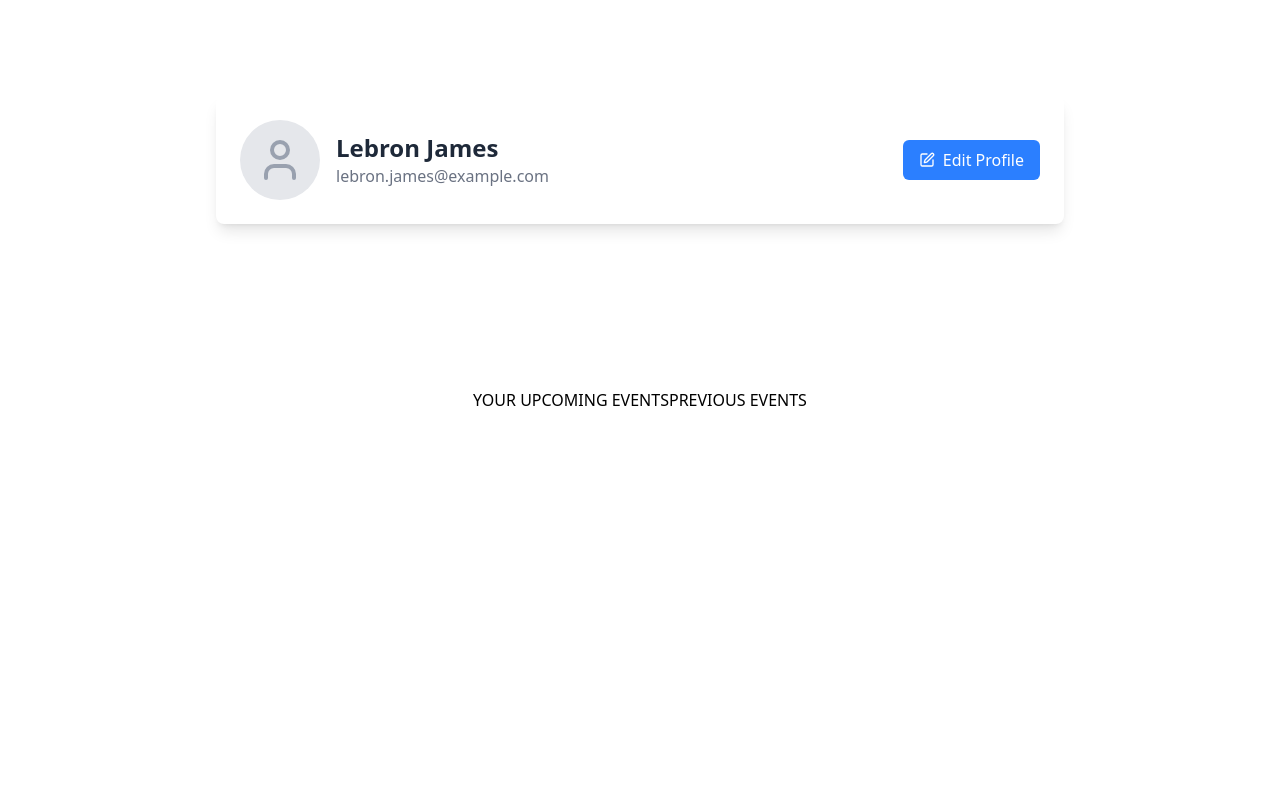
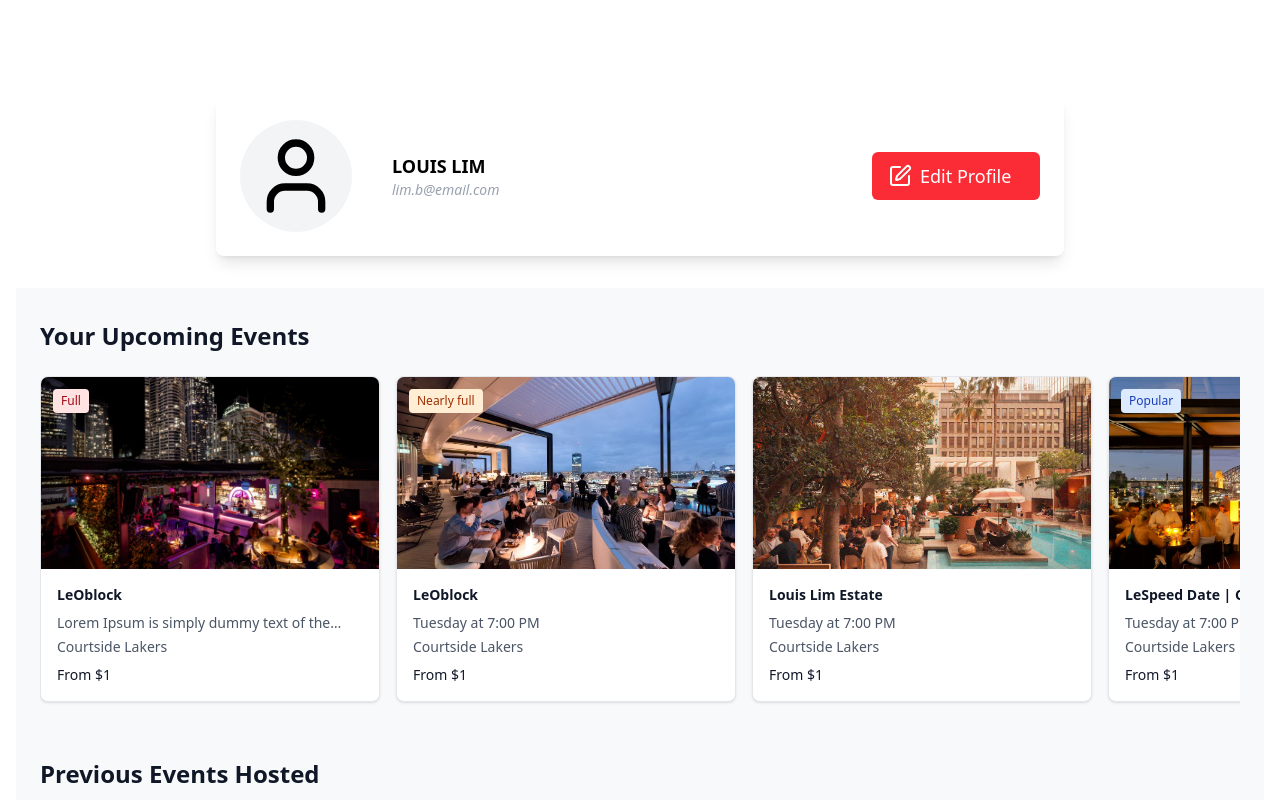
Before and after one commit to devsoc-unsw/trainee-minions-25t2, a React (Vite) app in the folder frontend/: page /user-dashboard in a window 1280 px wide. Shown: the top 800 px of the page. Built offline with nearby package versions, Linux system fonts and the light colour scheme.

Commit message:
Added events grid to user dashboard within user-dashboard.tsx and created separate UserEventsGrid component

```diff
--- a/frontend/src/Pages/user-dashboard.tsx
+++ b/frontend/src/Pages/user-dashboard.tsx
@@ -1,36 +1,41 @@
 import { User, Edit } from "lucide-react";
+import UserEventsGrid from "../components/UserEventsGrid"
 
 export default function UserDashboard() {
   return (
-    <div
-      className="flex min-h-screen w-full items-center justify-center bg-cover bg-center"
-    >
+    <div className="flex flex-col min-h-screen w-full bg-cover bg-center">
       {/* Profile Header */}
-      <div className="absolute top-24 left-0 right-0 mx-auto w-full max-w-4xl px-6">
-        <div className="flex items-center justify-between rounded-lg bg-white p-6 shadow-lg">
-          <div className="flex items-center space-x-4">
-            {/* Profile Picture Placeholder */}
-            <div className="flex h-20 w-20 items-center justify-center rounded-full bg-gray-200">
-              <User className="h-12 w-12 text-gray-400" />
-            </div>
-            {/* Name */}
-            <div>
-              <h2 className="text-2xl font-bold text-gray-800">Lebron James</h2>
-              <p className="text-gray-500">lebron.james@example.com</p>
+      <div className="flex justify-center w-full">
+        <div className="w-full max-w-4xl px-6">
+          <div className="mt-24 mb-8">
+            <div className="flex items-center justify-between rounded-lg bg-white p-6 shadow-lg">
+              {/* Left side - Profile info */}
+              <div className="flex items-center space-x-4">
+                {/* Icon Placeholder */}
+                <div className="rounded-full bg-gray-100 p-3">
+                  <User className="h-22 w-22" />
+                </div>
+                {/* Profile Placeholder */}
+                <div className="ml-6">
+                  <div className="text-lg font-bold text-black uppercase">LOUIS LIM</div>
+                  <div className="text-sm text-black lowercase text-gray-400 italic">lim.b@email.com</div>
+                </div>
+              </div>
+
+              {/* Right side - Edit button */}
+              <button className="bg-red-500 rounded-md bg-gray-100 px-4 py-2 text-sm font-large text-gray-700 hover:bg-red-300 transition-colors cursor-pointer w-42 h-12 text-white">
+                <div className="flex items-center space-x-2">
+                  <Edit className="h-6 w-6" />
+                  <span className="text-lg">Edit Profile</span>
+                </div>
+              </button>
             </div>
           </div>
-          {/* Edit Profile Button */}
-          <button className="flex items-center space-x-2 rounded-md bg-blue-500 px-4 py-2 text-white transition-all hover:bg-blue-600">
-            <Edit className="h-4 w-4" />
-            <span>Edit Profile</span>
-          </button>
         </div>
       </div>
-      <div>
-        YOUR UPCOMING EVENTS
-      </div>
-      <div>
-        PREVIOUS EVENTS
+      {/* Hosts' Events Grid */}
+      <div className="w-full px-4 mb-8">
+        <UserEventsGrid></UserEventsGrid>
       </div>
     </div>
   )
--- /dev/null
+++ b/frontend/src/components/UserEventsGrid.tsx
@@ -0,0 +1,105 @@
+import type { Event } from "../data/EventsData";
+import { popularEvents } from "../data/EventsData";
+import { memo, useState } from "react";
+import EventModal from "./EventModal";
+
+// Adds status tag
+const GetStatus = (status: string) => {
+  if (status === "Nearly full") {
+    return "bg-orange-100 text-orange-800";
+  } else if (status === "Full") {
+    return "bg-red-100 text-red-800";
+  } else if (status === "Popular") {
+    return "bg-blue-100 text-blue-800";
+  }
+  return "";
+};
+
+interface EventCardProps {
+  event: Event;
+}
+
+// Seperate function for creating each individual event card
+const EventCard = memo(({ event }: EventCardProps) => {
+  const [isModalOpen, setIsModalOpen] = useState(false);
+
+  return (
+    <>
+    <div
+      className="hover:bg-button-background-hover w-85 flex-shrink-0 cursor-pointer overflow-hidden rounded-lg border border-gray-200 bg-white shadow-sm transition-transform duration-400 hover:scale-102 transform-gpu"
+      onClick={() => setIsModalOpen(true)}
+    >
+      <div className="relative">
+        <img
+          src={event.image}
+          alt={event.title}
+          className="h-48 w-full object-cover"
+        />
+        {event.status && (
+          <div
+            className={`absolute top-3 left-3 rounded px-2 py-1 text-xs font-medium ${GetStatus(
+              event.status,
+            )}`}
+          >
+            {event.status}
+          </div>
+        )}
+      </div>
+      <div className="p-4">
+        <h3 className="mb-2 line-clamp-2 text-sm font-semibold text-gray-900">
+          {event.title}
+        </h3>
+        <p className="mb-1 line-clamp-1 text-sm text-gray-600">
+          {event.date}
+        </p>
+        <p className="mb-2 line-clamp-1 text-sm text-gray-600">
+          {event.venue}
+        </p>
+        <p className="line-clamp-1 text-sm font-medium text-gray-900">
+          {event.price}
+        </p>
+      </div>
+    </div>
+
+      <EventModal
+          event={event}
+          isOpen={isModalOpen}
+          onClose={() => setIsModalOpen(false)}
+      />
+    </>
+  );
+});
+
+interface EventShowcaseProps {
+  title: string;
+  events: Event[];
+}
+
+// Main body that houses all event cards
+// Calls individual event card function for every item in events array
+const EventShowcase = memo(({ title, events }: EventShowcaseProps) => {
+  return (
+    <div className="mb-12">
+      <h2 className="mb-6 text-2xl font-bold text-gray-900">{title}</h2>
+
+      {/* Independant scaling */}
+      <div className="flex items-start gap-4 overflow-x-auto pb-2">
+        {events.map((event) => (
+          // Note, key prop is not passed, by it used by react for more efficient rendering i think?
+          <EventCard key={event.id} event={event} />
+        ))}
+      </div>
+    </div>
+  );
+});
+
+const UserEventsGrid = () => {
+  return (
+    <div className="bg-background-primary mx-auto min-h-screen max-w-7xl px-6 py-8">
+      <EventShowcase title="Your Upcoming Events" events={popularEvents} />
+      <EventShowcase title="Previous Events Hosted" events={popularEvents} />
+    </div>
+  );
+};
+
+export default UserEventsGrid;
```
